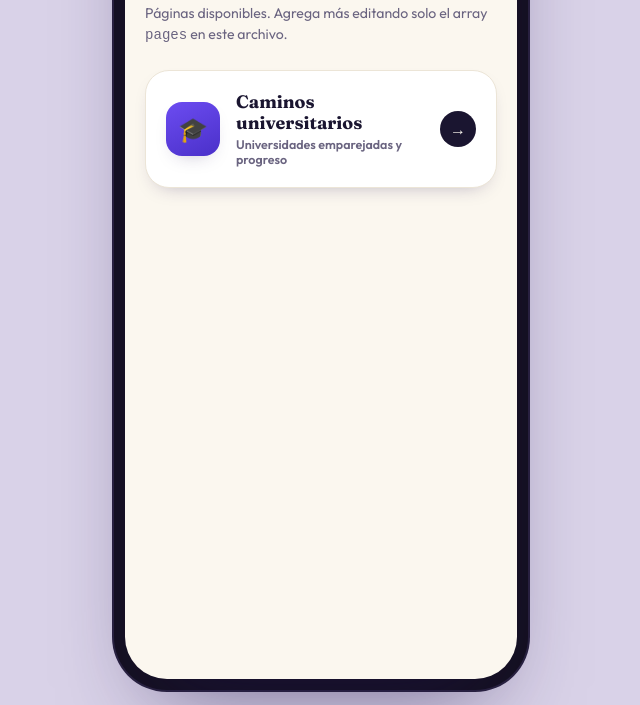
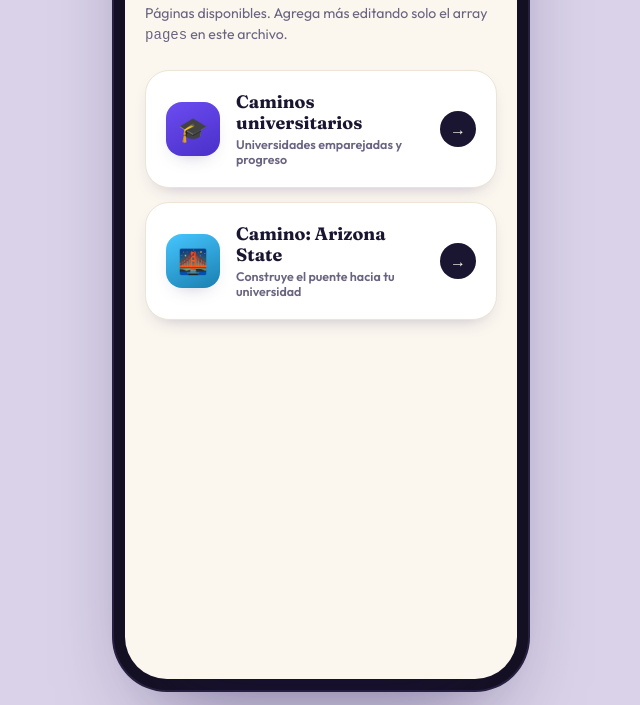
Before and after one commit to realjp1213/successway-webapp, a plain HTML site: page index.html in a window 1280 px wide. Shown: the part 189-894 px from the top of the page, without its empty margins (319-959 px from the left). Drawn offline with Linux system fonts and the light colour scheme.

Commit message:
Added Arizona state mockup to index.html for mockups

```diff
--- a/index.html
+++ b/index.html
@@ -100,8 +100,8 @@
   // ─── Add a new page? Add one line here. Nothing else changes. ───
   const pages = [
     { file:'uni-paths-mockup.html',     icon:'🎓', cls:'a', title:'Caminos universitarios', desc:'Universidades emparejadas y progreso' },
+    { file:'university-path.html',      icon:'🌉', cls:'b', title:'Camino: Arizona State', desc:'Construye el puente hacia tu universidad' },
     // { file:'questionnaire.html', icon:'📝', cls:'b', title:'Cuestionario',          desc:'Preguntas sobre notas, intereses y metas' },
-    // { file:'university.html',    icon:'🏛️', cls:'c', title:'Recorrido de universidad', desc:'Checklist paso a paso de la postulación' },
   ];
 
   const list = document.getElementById('list');
```
